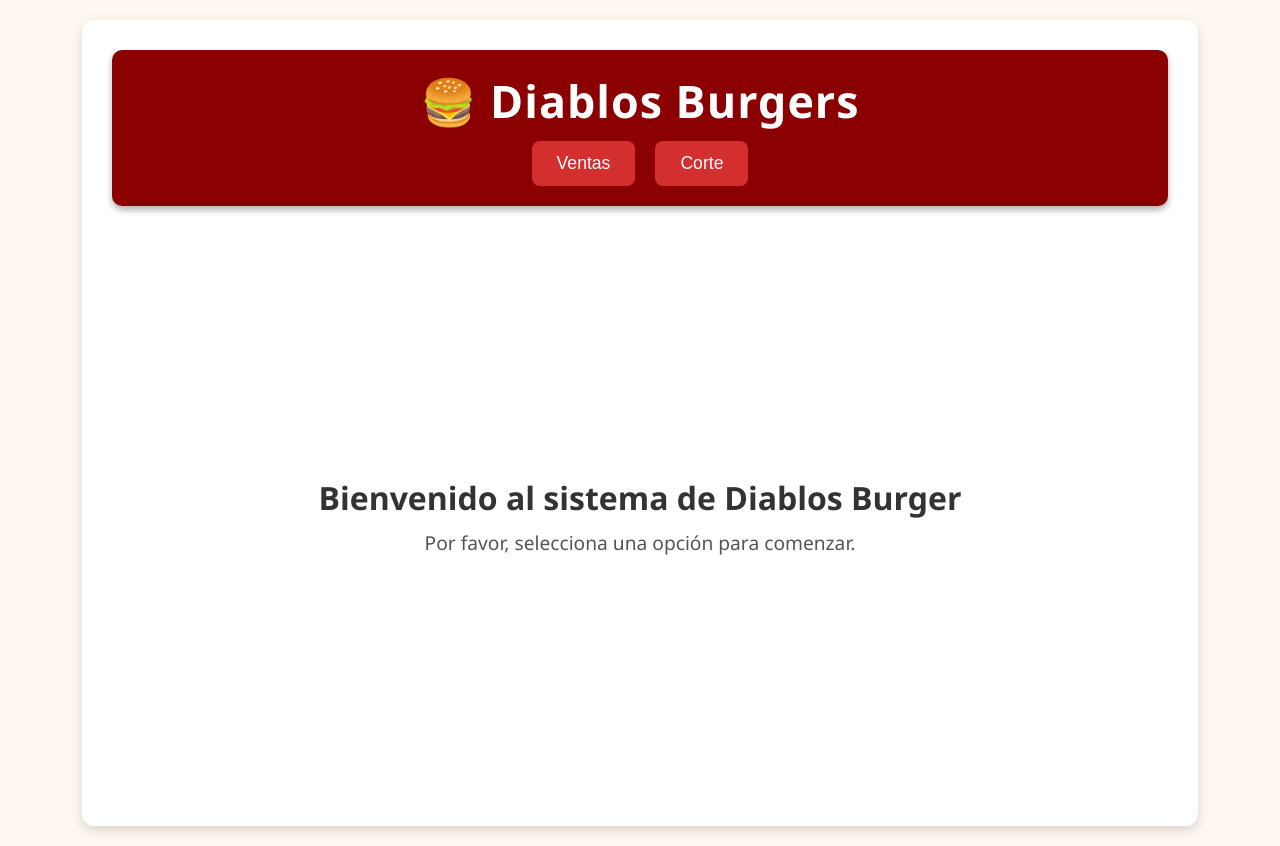
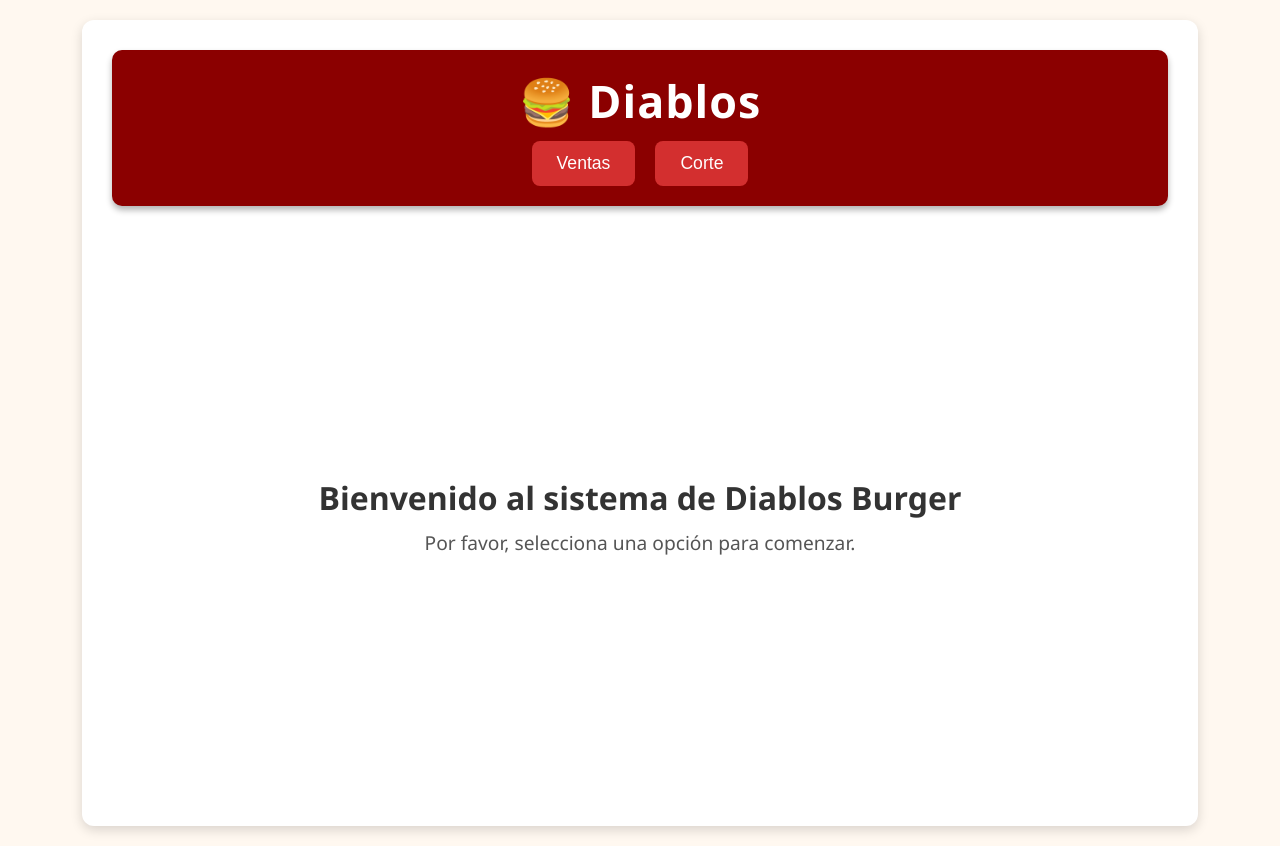
Before and after one commit to Tonnny1421/Diablos_Burgers, a plain HTML site: page complementos/index.html in a window 1280 px wide. Drawn offline with Linux system fonts and the light colour scheme.

Commit message:
TITULO CAMBIADO

```diff
--- a/complementos/index.html
+++ b/complementos/index.html
@@ -10,7 +10,7 @@
 <body>
   <div class="container">
     <header>
-      <h1>🍔 Diablos Burgers</h1>
+      <h1>🍔 Diablos</h1>
       <nav>
         <button onclick="showSection('ventas')">Ventas</button>
         <button onclick="showSection('corte')">Corte</button>
```
